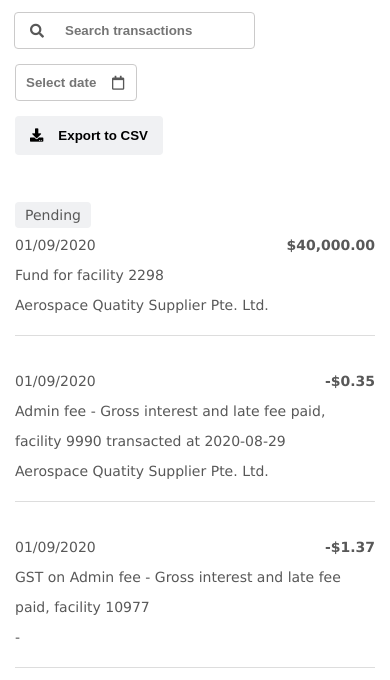
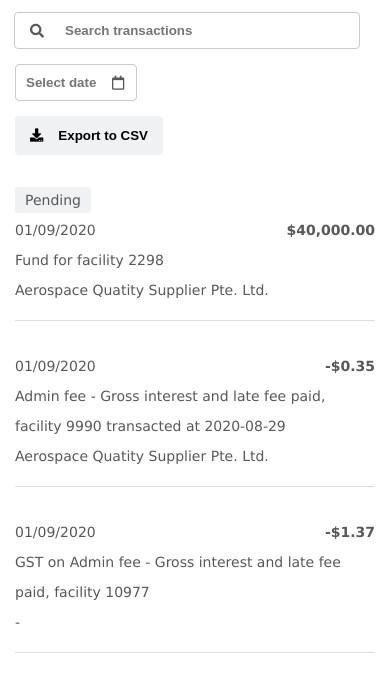
Before and after one commit to durairaj-web/flex-grid, a plain HTML site: page index.html in a window 390 px wide. Shown: the part 103-783 px from the top of the page. Drawn offline with Linux system fonts and the light colour scheme.

Commit message:
responsive changes

```diff
--- a/style.css
+++ b/style.css
@@ -274,6 +274,8 @@ aside {
   display: flex;
   justify-content: space-between;
   flex-wrap: wrap;
+  margin-right: 15px;
+  flex: 1 0 auto;
 }
 .filter-group > div {
   margin-top: 15px;
@@ -293,9 +295,12 @@ aside {
   margin-right: 15px;
   display: flex;
   align-items: center;
+  flex: 1 0 auto;
 }
 .search-text input {
   padding-left: 50px;
+  width: 100%;
+  box-sizing: border-box;
 }
 .search-text i.fas {
   display: block;
@@ -305,6 +310,7 @@ aside {
 .search-date {
   display: flex;
   align-items: center;
+  flex: initial;
 }
 .search-date input {
   width: 100px;
@@ -323,6 +329,7 @@ aside {
   font-weight: 600;
   cursor: pointer;
   margin-top: 15px;
+  flex: initial;
 }
 .filters button .fas {
   margin-right: 15px;
@@ -331,6 +338,7 @@ aside {
 /* table */
 .results {
   display: grid;
+  margin-top: 15px;
 }
 .results table th,
 .results table td {
@@ -449,6 +457,13 @@ aside {
   .results-showing {
     display: none;
   }
+  .filters {
+    display: unset;
+  }
+  .filter-group,
+  .search-date {
+    margin-right: 0px;
+  }
 }
 
 @media only screen and (max-width: 768px) {
```
